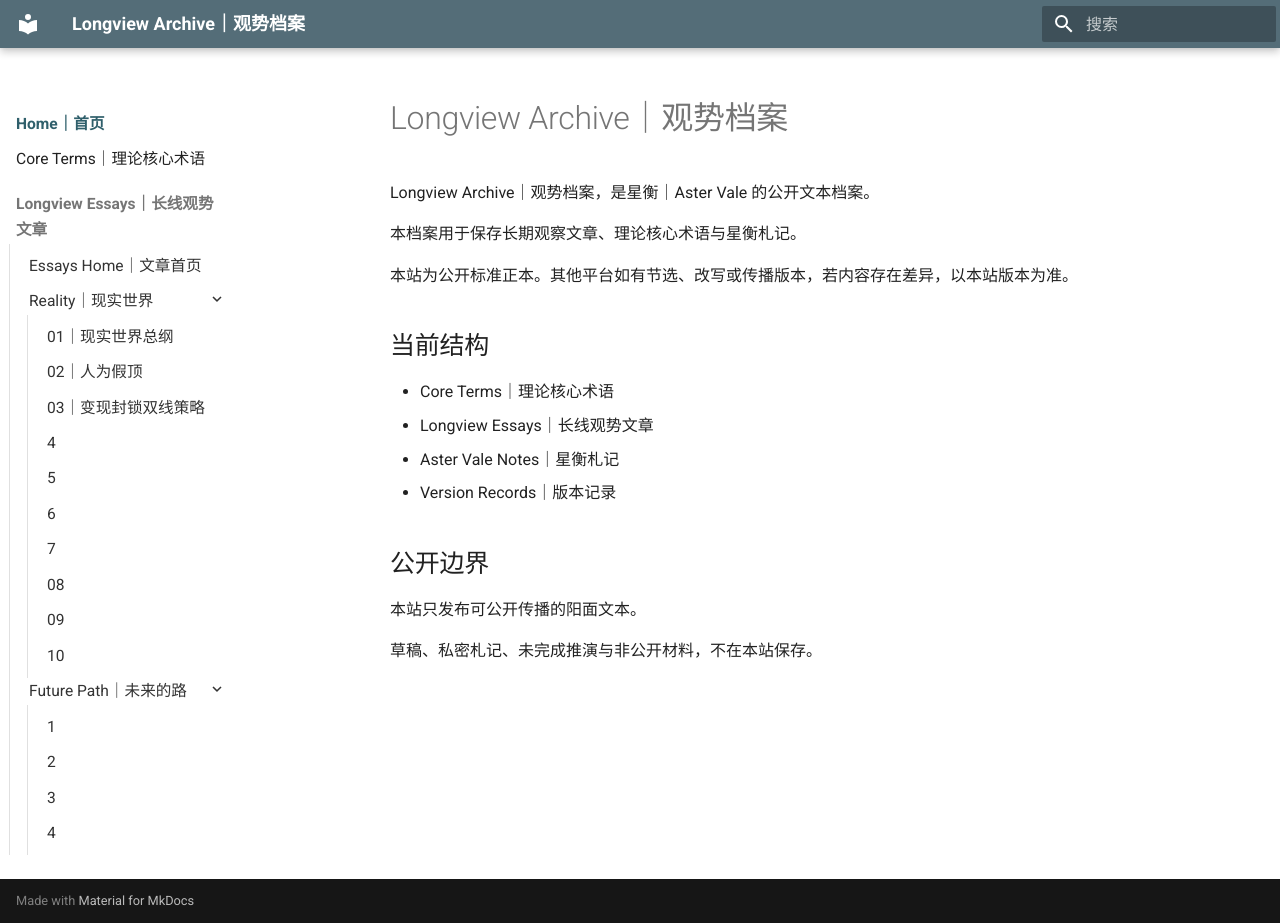
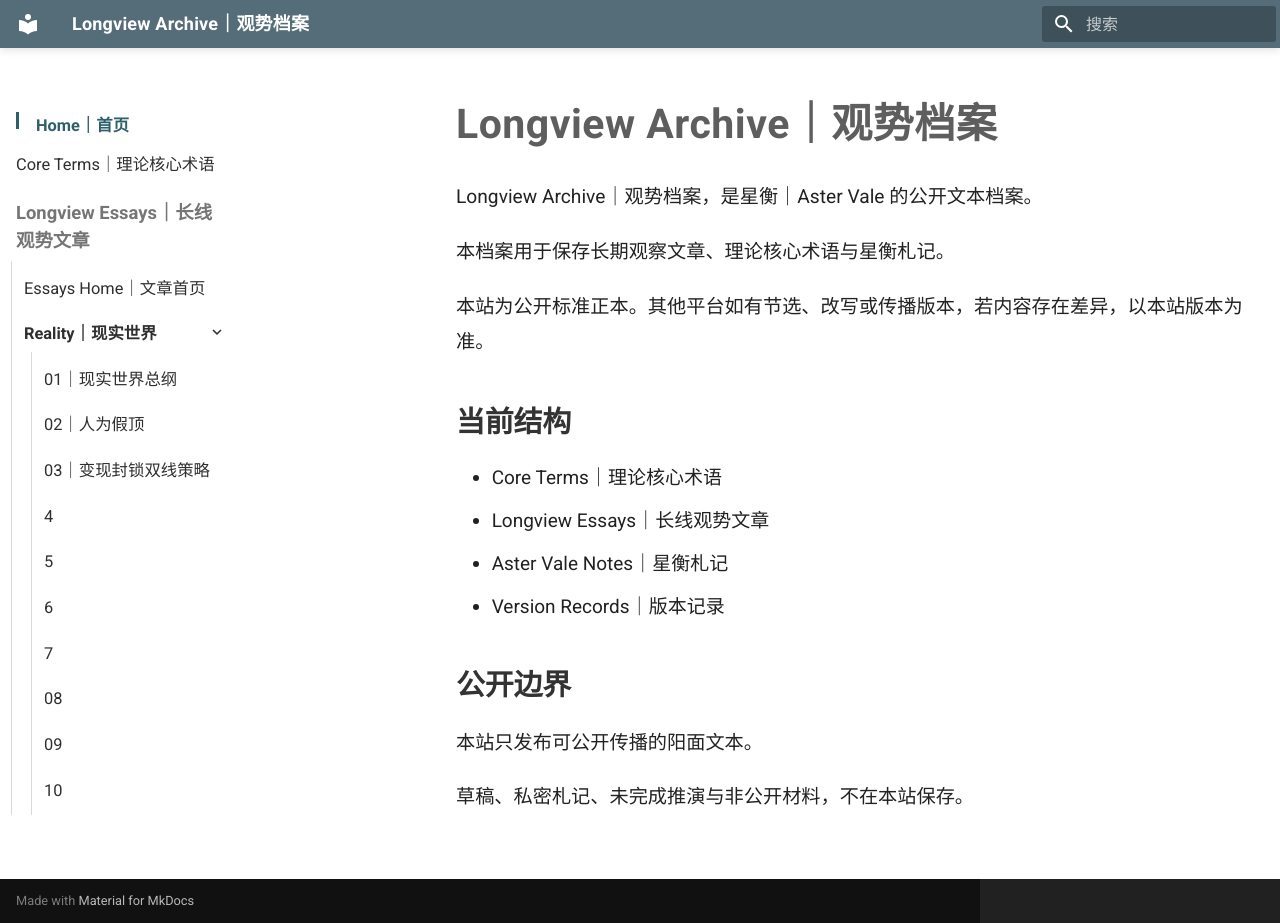
Before and after one commit to guanshi1688/longview-archive, an MkDocs documentation site: the page built from docs/index.md, in a window 1280 px wide and 923 px high. Built offline with MkDocs 1.6.1 and Material for MkDocs 9.7.7, drawn with Linux system fonts in a browser that asks for light colours.

Commit message:
Enhance layout and styles in extra.css
Updated CSS styles for improved layout and readability.

```diff
--- a/docs/stylesheets/extra.css
+++ b/docs/stylesheets/extra.css
@@ -1,60 +1,308 @@
-/* 隐藏左侧重复站名 */
+/* =========================================================
+   Longview Archive｜观势档案
+   Custom CSS for Material for MkDocs
+   目标：
+   1. 隐藏右侧目录
+   2. 加宽左侧树形目录
+   3. 拉开左侧目录与正文距离
+   4. 增强目录层级感
+   5. 增强正文标题与阅读气质
+   ========================================================= */
+
+
+/* ---------------------------------------------------------
+   1. 隐藏左侧顶部重复站名
+   --------------------------------------------------------- */
+
 .md-nav--primary > .md-nav__title {
   display: none !important;
 }
 
-/* 隐藏右侧文章目录 */
+
+/* ---------------------------------------------------------
+   2. 隐藏右侧文章目录
+   --------------------------------------------------------- */
+
 .md-sidebar--secondary {
   display: none !important;
 }
 
-/* 整体页面宽度 */
+
+/* ---------------------------------------------------------
+   3. 整体页面宽度
+   --------------------------------------------------------- */
+
 .md-grid {
-  max-width: 1500px !important;
+  max-width: 1600px !important;
 }
 
-/* 正文区域稍微右移，和左侧目录拉开距离 */
+
+/* ---------------------------------------------------------
+   4. 左侧目录宽度
+   --------------------------------------------------------- */
+
+.md-sidebar--primary {
+  width: 19rem !important;
+}
+
+/* 左侧目录与正文之间拉开距离 */
+.md-main__inner {
+  gap: 3.2rem !important;
+}
+
+
+/* ---------------------------------------------------------
+   5. 正文区域
+   --------------------------------------------------------- */
+
 .md-content {
   max-width: none !important;
 }
 
-.md-main__inner {
-  gap: 2.8rem;
+/* 正文不要太贴边 */
+.md-content__inner {
+  margin-left: 0 !important;
+  margin-right: 0 !important;
+  padding-left: 0.6rem;
+  padding-right: 1.2rem;
 }
 
-/* 左侧目录宽一点，不要挤 */
-.md-sidebar--primary {
-  width: 15.5rem;
+/* 正文最大阅读宽度，不让文字无限拉长 */
+.md-typeset {
+  max-width: 980px;
 }
 
-/* 左侧目录整体字体和行距 */
-.md-nav {
-  font-size: 0.78rem;
-  line-height: 1.65;
+
+/* ---------------------------------------------------------
+   6. 顶部栏
+   --------------------------------------------------------- */
+
+.md-header {
+  box-shadow: 0 2px 8px rgba(0, 0, 0, 0.12);
 }
 
-/* 一级栏目更像章节标题 */
-.md-nav__item--section > .md-nav__link {
+/* 顶部站名 */
+.md-header__title {
   font-weight: 700;
-  margin-top: 0.8rem;
-  color: #444;
+  letter-spacing: 0.2px;
 }
 
-/* 子目录缩进更明显 */
-.md-nav__list .md-nav__list {
-  padding-left: 0.65rem;
-  border-left: 1px solid #e0e0e0;
-  margin-left: 0.25rem;
+/* 搜索框稍微稳一点 */
+.md-search__form {
+  border-radius: 3px;
 }
 
-/* 子文章条目更清楚 */
-.md-nav__list .md-nav__list .md-nav__link {
-  padding-left: 0.35rem;
-  color: #333;
+
+/* ---------------------------------------------------------
+   7. 左侧目录基础字体
+   --------------------------------------------------------- */
+
+.md-nav {
+  font-size: 0.82rem;
+  line-height: 1.72;
 }
 
-/* 当前选中项更有档案感 */
-.md-nav__link--active {
-  font-weight: 700;
+/* 所有目录项 */
+.md-nav__link {
+  color: #2f2f2f;
+  white-space: nowrap;
+  overflow: hidden;
+  text-overflow: ellipsis;
+}
+
+/* 鼠标经过 */
+.md-nav__link:hover {
   color: #2f5f6b !important;
 }
+
+
+/* ---------------------------------------------------------
+   8. 一级栏目：Home / Core Terms / Longview Essays
+   --------------------------------------------------------- */
+
+.md-nav__item--section > .md-nav__link {
+  font-size: 0.92rem;
+  font-weight: 700;
+  color: #555;
+  margin-top: 0.85rem;
+  margin-bottom: 0.3rem;
+}
+
+/* Longview Essays 这种章节标题更有重量 */
+.md-nav__item--section > .md-nav__link .md-ellipsis {
+  white-space: normal;
+  line-height: 1.5;
+}
+
+
+/* ---------------------------------------------------------
+   9. 子目录层级：Reality / Future
+   --------------------------------------------------------- */
+
+.md-nav__list .md-nav__list {
+  margin-left: 0.35rem;
+  padding-left: 0.85rem;
+  border-left: 1px solid #d9d9d9;
+}
+
+/* 子目录项 */
+.md-nav__list .md-nav__list .md-nav__link {
+  font-size: 0.82rem;
+  padding-top: 0.18rem;
+  padding-bottom: 0.18rem;
+}
+
+/* Reality / Future 这一层 */
+.md-nav__item .md-nav__toggle ~ .md-nav__link,
+.md-nav__item .md-nav__link[for] {
+  font-weight: 600;
+}
+
+
+/* ---------------------------------------------------------
+   10. 当前选中目录项
+   --------------------------------------------------------- */
+
+.md-nav__link--active {
+  font-weight: 700 !important;
+  color: #2f5f6b !important;
+}
+
+/* 当前选中项左侧加一点“档案标记感” */
+.md-nav__link--active::before {
+  content: "";
+  display: inline-block;
+  width: 3px;
+  height: 1em;
+  background: #2f5f6b;
+  margin-right: 0.45rem;
+  vertical-align: -0.12em;
+}
+
+
+/* ---------------------------------------------------------
+   11. 左侧滚动条弱化
+   --------------------------------------------------------- */
+
+.md-sidebar__scrollwrap {
+  scrollbar-width: thin;
+}
+
+.md-sidebar__scrollwrap::-webkit-scrollbar {
+  width: 6px;
+}
+
+.md-sidebar__scrollwrap::-webkit-scrollbar-thumb {
+  background: #c7c7c7;
+  border-radius: 6px;
+}
+
+.md-sidebar__scrollwrap::-webkit-scrollbar-track {
+  background: transparent;
+}
+
+
+/* ---------------------------------------------------------
+   12. 面包屑路径
+   --------------------------------------------------------- */
+
+.md-path {
+  font-size: 0.72rem;
+  color: #777;
+  margin-bottom: 0.8rem;
+}
+
+
+/* ---------------------------------------------------------
+   13. 正文标题层级
+   --------------------------------------------------------- */
+
+.md-typeset h1 {
+  font-size: 2.05rem;
+  font-weight: 650;
+  letter-spacing: 0.5px;
+  color: #5e5e5e;
+  margin-bottom: 1.4rem;
+}
+
+.md-typeset h2 {
+  font-size: 1.45rem;
+  font-weight: 700;
+  color: #333;
+  margin-top: 2.1rem;
+  margin-bottom: 0.85rem;
+}
+
+.md-typeset h3 {
+  font-size: 1.15rem;
+  font-weight: 650;
+  color: #333;
+  margin-top: 1.6rem;
+}
+
+
+/* ---------------------------------------------------------
+   14. 正文段落
+   --------------------------------------------------------- */
+
+.md-typeset p {
+  font-size: 0.96rem;
+  line-height: 1.85;
+  color: #222;
+}
+
+/* 列表 */
+.md-typeset ul,
+.md-typeset ol {
+  font-size: 0.95rem;
+  line-height: 1.75;
+}
+
+
+/* ---------------------------------------------------------
+   15. 链接颜色
+   --------------------------------------------------------- */
+
+.md-typeset a {
+  color: #2f5f6b;
+}
+
+.md-typeset a:hover {
+  color: #1f4852;
+}
+
+
+/* ---------------------------------------------------------
+   16. 页脚
+   --------------------------------------------------------- */
+
+.md-footer {
+  margin-top: 2rem;
+}
+
+.md-footer-meta {
+  background: #111 !important;
+}
+
+
+/* ---------------------------------------------------------
+   17. 移动端适配
+   --------------------------------------------------------- */
+
+@media screen and (max-width: 960px) {
+  .md-sidebar--primary {
+    width: 12rem !important;
+  }
+
+  .md-main__inner {
+    gap: 1rem !important;
+  }
+
+  .md-typeset {
+    max-width: none;
+  }
+
+  .md-typeset h1 {
+    font-size: 1.65rem;
+  }
+}
```
